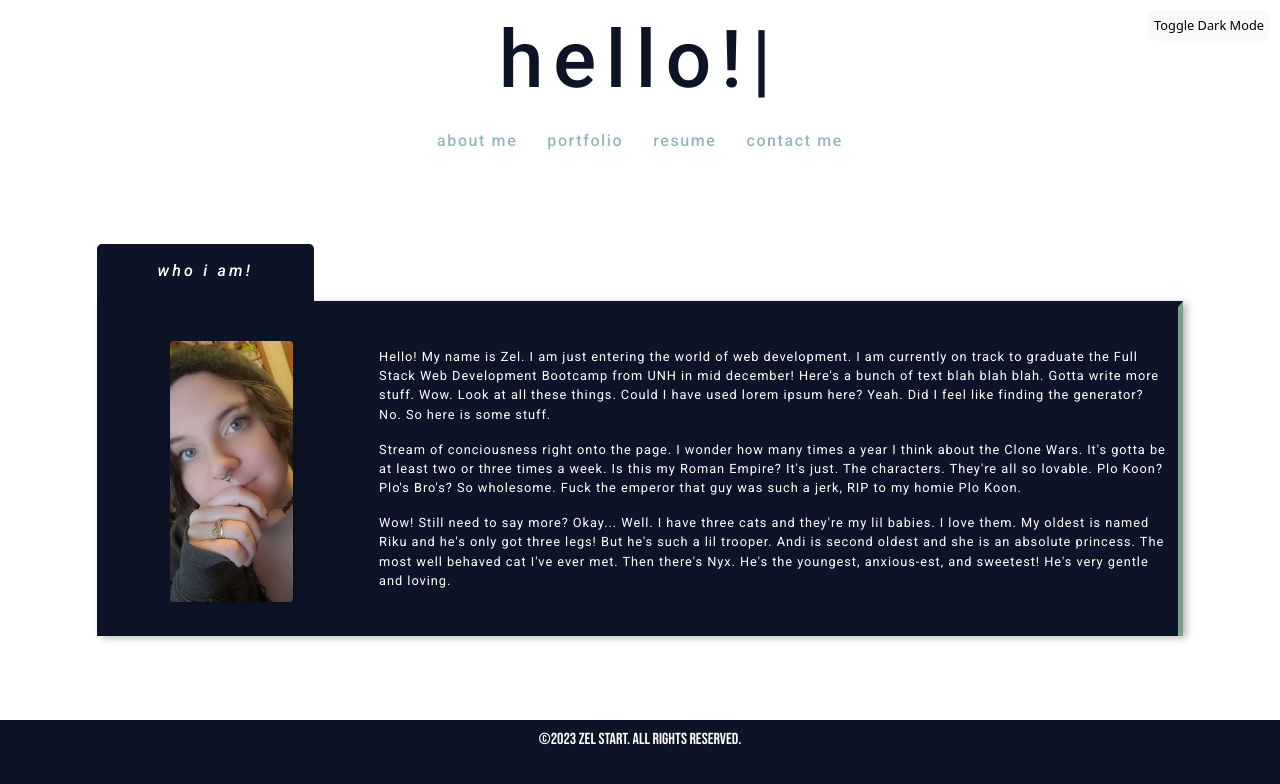
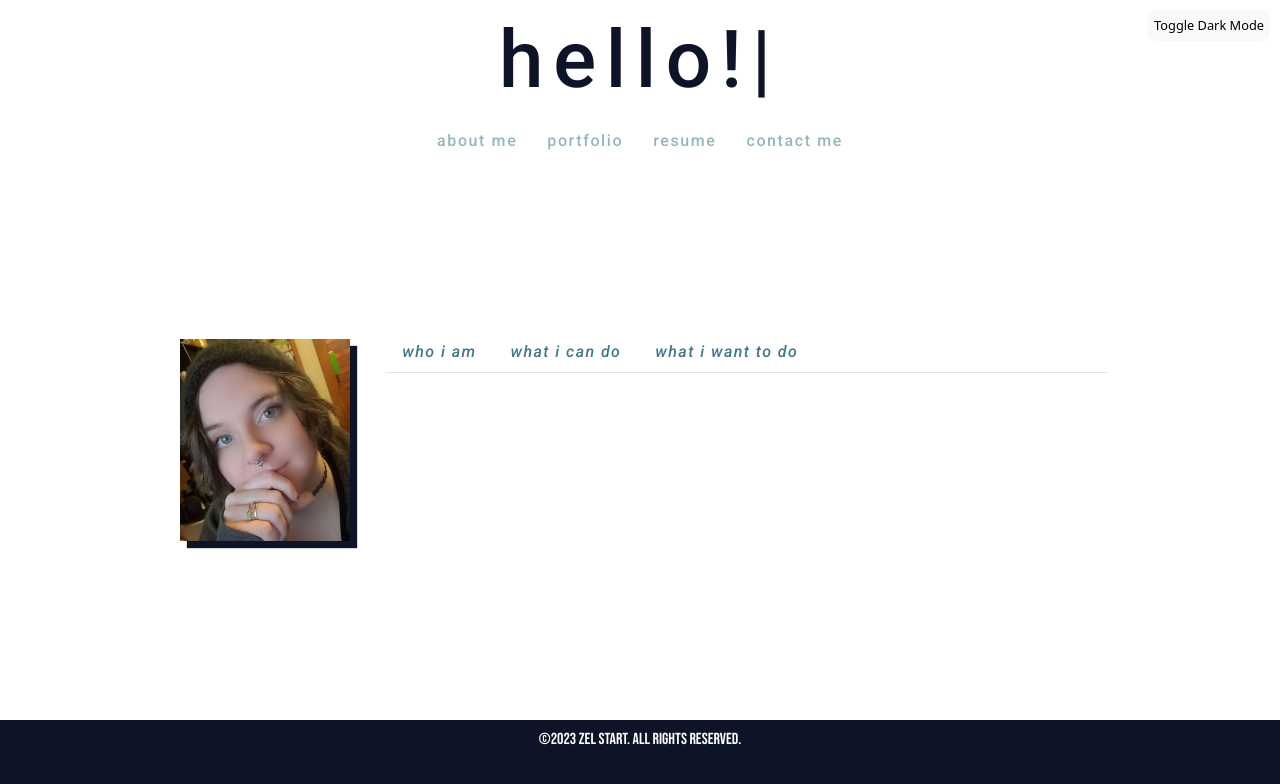
Before and after one commit to zelstart/react-portfolio, a React (Vite) app in the folder react-portfolio/: page / in a window 1280 px wide. Shown: the top 784 px of the page. Built offline with nearby package versions, Linux system fonts and the light colour scheme.

Commit message:
overhauled the about me page

```diff
--- a/react-portfolio/src/components/pages/AboutMe/AboutMe.css
+++ b/react-portfolio/src/components/pages/AboutMe/AboutMe.css
@@ -1,79 +1,52 @@
-/* ABOUT ME */
-
 .profile-pic {
     object-fit: cover;
-    max-width: 85%;
-    border-radius: 4px;
-    box-shadow: 4px 2px 7px var(--shadow);
-}
-
-.text-field {
-    margin-top: 10px;
-    max-height: 90%;
-    overflow: auto;
+    max-width: 90%;
+    /* border-radius: 4px; */
+    box-shadow: 7px 7px 1px var(--dark);
+    margin: 8px;
 }
 
 .about-me-text {
     font-family: 'Roboto', sans-serif;
     font-size: .95rem;
-    color: white;
-    letter-spacing: 0.06rem;
+    color: var(--dark);
+    letter-spacing: 0.07rem;
+    padding-top: 5px;
+    padding-left: 5px;
 }
 
-.cstm-body {
-    border-top: 6px solid var(--dark);
-    /* border-left: 5px solid var(--dark);
-    border-bottom: 5px solid var(--accent2); */
-    border-right: 5px solid var(--accent2);
-    box-shadow: 4px 2px 7px var(--shadow);
-    position: relative;
-    padding: 30px;
-    background-color: var(--dark);
+.nav-tabs .nav-link {
+    border-radius: 0;
+    color: var(--accent1)
 }
 
-/* .cat-peek {
-    position: absolute;
-    bottom: -43.5px;
-    right: 0;
-    transform: calc(100% + 12px);
-    width: 20%;
-} */
-
-.cstm-tab {
-    background-color: var(--dark) !important;
-    color: white;
-    font-family: 'Roboto', sans-serif;
-    font-style: italic;
-    font-weight: 500;
-    text-align: center;
-    letter-spacing: .20rem;
-    padding: 15px 25px;
-    border-top-right-radius: 5px;
-    border-top-left-radius: 5px;
-    border-bottom: 3px solid var(--dark);
-
+.nav-tabs .nav-link:hover {
+    color: var(--accent2)
 }
 
 
-/* SMALLER SCREENS */
-@media (min-width: 768px) {
-    .about-me .cat-peek {
-        position: absolute;
-        bottom: -44px;
-        right: 10px;
-        max-width: 20%;
-    }
+.nav-tabs .nav-link {
+    font-family: 'Roboto', sans-serif !important;
+    font-weight: 500 !important;
+    font-style: italic !important;
+    letter-spacing: 0.09rem !important;
+}
 
-    .about-me-text {
-        font-family: 'Roboto', sans-serif;
-        font-size: .80rem;
-    }
+.nav-tabs .nav-item.show .nav-link, .nav-tabs .nav-link.active {
+    color: var(--dark) !important;
+}
+/* DARK MODE */
 
-    .about-me .cat-peek {
-    display: none;
-    }
+body.dark-mode .about-me-text {
+    color: white;
+}
 
-    .profile-pic {
-        max-width: 50%;
-    }
+body.dark-mode .profile-pic{
+    box-shadow: -7px -7px 1px var(--accent1);
 }
+
+body.dark-mode .nav-tabs .nav-link.active {
+    background: var(--dark) !important;
+    color: var(--accent2) !important;
+    border-bottom: var(--dark) solid 1px !important;
+}
--- a/react-portfolio/src/components/pages/AboutMe/AboutMe.jsx
+++ b/react-portfolio/src/components/pages/AboutMe/AboutMe.jsx
@@ -1,49 +1,33 @@
 import React from 'react';
-import { Row, Col } from 'react-bootstrap';
+import { Card, Row, Col, Container, Tabs, Tab } from 'react-bootstrap';
 import './AboutMe.css';
 import '../../../style.css';
 import profilePic from '../../../assets/images/profile-pic.jpg';
-import catPeek from '../../../assets/images/cat-peek-1.png';
+import Skills from '../../Skills/Skills';
 
-{/* <img src={catPeek} alt="cat peeking" className="cat-peek" /> */ }
 
 function AboutMe() {
     return (
-
-        <Row className="about-me justify-content-center my-3">
-
-            <Col xs={4} sm={4} md={3} lg={2} className='cstm-tab'>
-                who i am!
+        <Container fluid>
+        <Row className="justify-content-center overflow-x-hidden">
+            <Col className="image-container" lg={2}>
+                <img src={profilePic} alt="Profile" className="profile-pic drop-image" />
             </Col>
-            <Col xs={7} sm={7} md={7} lg={8} className='test'></Col>
-
-
-            <Col xs={11} sm={11} md={10} lg={10} className='cstm-body'>
-                <Row>
-
-                    <Col xs={12} sm={12} md={4} lg={3} className="d-flex justify-content-center my-1 order-1 order-md-0">
-                        <img src={profilePic} alt="a person. they look like they hate being photographed and kinda wish this part was optional!" className="profile-pic" />
-                    </Col>
-
-                    <Col xs={12} sm={12} md={8} lg={9} className="order-0 order-md-1">
-                        <div className='text-field'>
-                            <p className='about-me-text'>
-                                Hello! My name is Zel. I am just entering the world of web development. I am currently on track to graduate the Full Stack Web Development Bootcamp from UNH in mid december! Here's a bunch of text blah blah blah. Gotta write more stuff. Wow. Look at all these things. Could I have used lorem ipsum here? Yeah. Did I feel like finding the generator? No. So here is some stuff.
-                            </p>
-                            <p className='about-me-text'>
-                                Stream of conciousness right onto the page. I wonder how many times a year I think about the Clone Wars. It's gotta be at least two or three times a week. Is this my Roman Empire? It's just. The characters. They're all so lovable. Plo Koon? Plo's Bro's? So wholesome. Fuck the emperor that guy was such a jerk, RIP to my homie Plo Koon.
-                            </p>
-                            <p className="about-me-text">
-                                Wow! Still need to say more? Okay... Well. I have three cats and they're my lil babies. I love them. My oldest is named Riku and he's only got three legs! But he's such a lil trooper. Andi is second oldest and she is an absolute princess. The most well behaved cat I've ever met. Then there's Nyx. He's the youngest, anxious-est, and sweetest! He's very gentle and loving.
-                            </p>
-                        </div>
-                    </Col>
-
-                </Row>
+            <Col className='' lg={7}>
+            <Tabs defaultActiveKey="who i am" id="">
+                <Tab eventKey="who-i-am" title="who i am">
+                    <p className='about-me-text'>Hey! My name is Zel, and I'm fairly new to the web development scene. I am on track to graduate from UNH's Full Stack Web Development bootcamp in December. I have always liked tinkering with HTML and CSS on sites like MySpace, Tumblr and Proboards, but in May of 2023, I decided I wanted to completely change my career path and have spent the last few months learning a lot of different skills to help me break into this field. </p>
+                </Tab>
+                <Tab className='' eventKey="skills" title="what i can do">
+                    <Skills />
+                </Tab>
+                <Tab className='' eventKey="goals" title="what i want to do">
+                    <p className='about-me-text'> </p>
+                </Tab>
+            </Tabs>
             </Col>
-
         </Row>
-
+        </Container>
     );
 }
 
--- a/react-portfolio/src/style.css
+++ b/react-portfolio/src/style.css
@@ -41,9 +41,10 @@ body.dark-mode {
     border: 1px inset rgb(13, 41, 13);
 } */
 
-/* .test {
-background: rgb(175, 94, 94);
-} */
+.test {
+/* background: rgb(175, 94, 94); */
+/* border: blue 1px solid; */
+}
 
 
 
```
Also changed, not shown: react-portfolio/src/assets/images/profile-pic.jpg.
